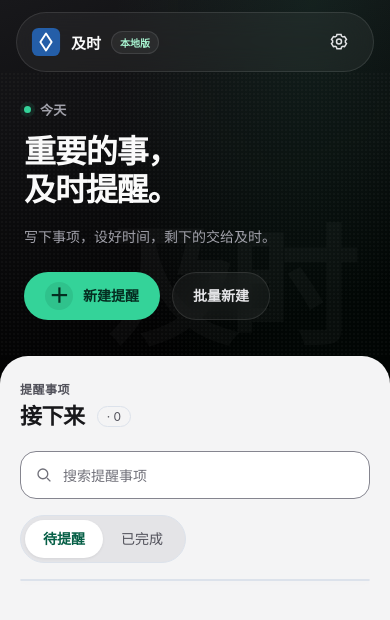
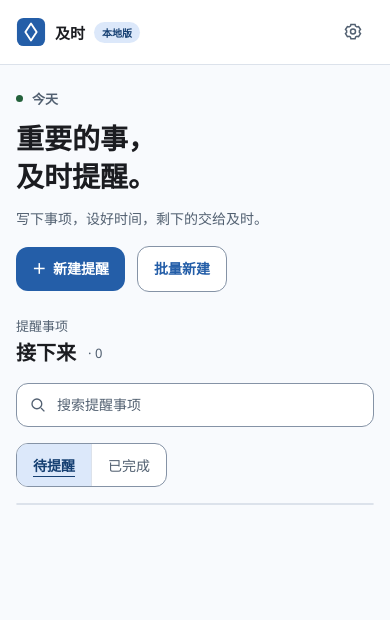
Before and after one commit to Ebenezer0921/JishiFlow, a plain HTML site: page frontend/index.html in a window 390 px wide. Drawn offline with Linux system fonts and the light colour scheme.

Commit message:
revert: restore v2.4.4 UI at user request

```diff
--- a/frontend/design-tokens.css
+++ b/frontend/design-tokens.css
@@ -33,32 +33,3 @@
   --md-focus: 2px solid var(--md-primary);
   --md-focus-offset: 3px;
 }
-
-/* Main-window theme only: popup.html retains its established tokens and geometry. */
-.emerald-theme {
-  --md-accent: #34d399;
-  --md-on-accent: #052e21;
-  --md-primary: #08744d;
-  --md-primary-container: #d1fae5;
-  --md-on-primary-container: #065f46;
-  --md-surface: #f4f4f5;
-  --md-surface-container: #ececef;
-  --md-on-surface: #18181b;
-  --md-on-surface-variant: #52525b;
-  --md-outline: #85858f;
-  --md-outline-variant: #d4d4d8;
-  --md-quiet: #71717a;
-  --md-font: "Inter", "Segoe UI", "Microsoft YaHei UI", "Microsoft YaHei", sans-serif;
-  --md-radius-surface: 24px;
-  --md-radius-control: 16px;
-  --md-radius-region: 40px;
-  --md-glass: rgba(255,255,255,.05);
-  --md-glass-border: 1px solid rgba(255,255,255,.1);
-  --md-shadow-overlay: 0 24px 80px rgb(0 0 0 / 22%);
-  --md-focus: 2px solid var(--md-primary);
-  --blue: var(--md-primary);
-  --font: var(--md-font);
-  font-family: var(--md-font);
-  background: var(--md-surface);
-  color: var(--md-on-surface);
-}
--- a/frontend/index.html
+++ b/frontend/index.html
@@ -15,7 +15,7 @@
   <link rel="stylesheet" href="dialogs.css" />
   <link rel="stylesheet" href="reminder-controls.css" />
 </head>
-<body class="emerald-theme">
+<body>
   <main class="app-shell">
     <header class="glass-nav"><div class="nav-inner"><div class="brand"><img class="brand-mark" src="assets/app-icon.svg" alt="" width="32" height="32" /><span>及时</span><span class="local-badge">本地版</span></div><button id="settingsButton" class="icon-button" aria-label="设置"><svg width="20" height="20" viewBox="0 0 24 24" fill="none" stroke="currentColor" stroke-width="1.8" aria-hidden="true" focusable="false"><path d="m9.5 3-.6 2a8 8 0 0 0-1.6.9l-2-.5L3 9l1.4 1.5a8 8 0 0 0 0 1.9L3 14l2.3 3.6 2-.5a8 8 0 0 0 1.6.9l.6 2h5l.6-2a8 8 0 0 0 1.6-.9l2 .5L21 14l-1.4-1.6a8 8 0 0 0 0-1.9L21 9l-2.3-3.6-2 .5a8 8 0 0 0-1.6-.9l-.6-2Z"/><circle cx="12" cy="11.5" r="3"/></svg></button></div></header>
     <div class="workspace">
@@ -80,8 +80,8 @@
         <div class="setting-row transfer-row"><div><strong>备份与迁移</strong><small>用通用 JSON 文件导出或导入提醒事项</small><span id="transferStatus" class="transfer-status" role="status">导入时会与本机提醒合并，不会覆盖现有事项</span></div><div class="transfer-actions"><button id="exportButton" class="setting-button">导出</button><button id="importButton" class="setting-button">导入</button><input id="importFile" class="hidden" type="file" accept=".json,application/json" /></div></div>
         <div class="setting-row"><div><strong>测试提醒</strong><small>立即在所选区域预览提醒弹窗</small></div><button id="testReminderButton" class="setting-button">测试</button></div>
         <h3 class="settings-section-title">关于软件</h3>
-        <div class="setting-row"><div><strong>当前版本</strong><small>及时提醒 Windows 桌面版</small></div><span class="version-number">2.5.0</span></div>
-        <details class="release-notes"><summary>查看更新日志</summary><div class="release-notes-content"><p><strong>2.5.0 · 2026-11-14</strong><br />主窗口采用黑色玻璃 Hero、浅锌灰提醒工作区与祖母绿强调色，统一编辑、批量和设置的视觉；提醒业务与独立卡片几何行为保持不变。</p><p><strong>2.4.4 · 2026-11-10</strong><br />固定编辑窗口的草稿和时间提示占位，避免滚轮调整时间时输入框跳动。</p><p><strong>2.4.3 · 2026-11-10</strong><br />增加保存失败提示和重复提交保护，补齐导入校验及列表 ID 转义。</p><p><strong>2.4.2 · 2026-11-10</strong><br />修正提醒卡片高度测量并切断缩放反馈循环；BUG-013 保留跟踪，待跨 DPI 验收。</p><p><strong>2.4.1 · 2026-11-09</strong><br />修复关闭置顶后提醒消失，以及过期时间无法用滚轮逐步调回未来的问题。</p><p><strong>2.4.0 · 2026-11-09</strong><br />提醒可一键全部收起并定时重现；增加收起时间和置顶设置；弹窗不抢正在输入的焦点。</p><p><strong>2.3.3 · 2026-10-29</strong><br />修正图片查看关闭按钮居中；新建提醒支持未保存草稿恢复，点击框外不再关闭。</p><p><strong>2.3.2 · 2026-10-29</strong><br />设置中新增版本与更新日志；修正 Windows 便携版缺少运行文件的问题。</p><p><strong>2.3.1 · 2026-10-29</strong><br />提醒图片支持点击放大查看。</p><p><strong>2.3.0 · 2026-10-29</strong><br />新增优先级、时间滚轮和提醒卡片间距设置。</p><p><strong>2.2.0 · 2026-10-26</strong><br />新增提醒图片附件，支持粘贴、拖入和本地备份。</p><p><strong>2.1.1 · 2026-10-26</strong><br />修复搜索结果的待办和完成排序。</p></div></details>
+        <div class="setting-row"><div><strong>当前版本</strong><small>及时提醒 Windows 桌面版</small></div><span class="version-number">2.4.4</span></div>
+        <details class="release-notes"><summary>查看更新日志</summary><div class="release-notes-content"><p><strong>2.4.4 · 2026-11-10</strong><br />固定编辑窗口的草稿和时间提示占位，避免滚轮调整时间时输入框跳动。</p><p><strong>2.4.3 · 2026-11-10</strong><br />增加保存失败提示和重复提交保护，补齐导入校验及列表 ID 转义。</p><p><strong>2.4.2 · 2026-11-10</strong><br />修正提醒卡片高度测量并切断缩放反馈循环；BUG-013 保留跟踪，待跨 DPI 验收。</p><p><strong>2.4.1 · 2026-11-09</strong><br />修复关闭置顶后提醒消失，以及过期时间无法用滚轮逐步调回未来的问题。</p><p><strong>2.4.0 · 2026-11-09</strong><br />提醒可一键全部收起并定时重现；增加收起时间和置顶设置；弹窗不抢正在输入的焦点。</p><p><strong>2.3.3 · 2026-10-29</strong><br />修正图片查看关闭按钮居中；新建提醒支持未保存草稿恢复，点击框外不再关闭。</p><p><strong>2.3.2 · 2026-10-29</strong><br />设置中新增版本与更新日志；修正 Windows 便携版缺少运行文件的问题。</p><p><strong>2.3.1 · 2026-10-29</strong><br />提醒图片支持点击放大查看。</p><p><strong>2.3.0 · 2026-10-29</strong><br />新增优先级、时间滚轮和提醒卡片间距设置。</p><p><strong>2.2.0 · 2026-10-26</strong><br />新增提醒图片附件，支持粘贴、拖入和本地备份。</p><p><strong>2.1.1 · 2026-10-26</strong><br />修复搜索结果的待办和完成排序。</p></div></details>
       </div><p class="settings-footnote">关闭窗口后仍会在系统托盘继续提醒；要完全退出，请右键托盘图标并选择“退出”。所有数据仅保存在本机。</p></div>
     </section>
   </div>
--- a/frontend/main-window.css
+++ b/frontend/main-window.css
@@ -1,110 +1,111 @@
-/* Main window: dark glass header and light reminder workspace. */
+/* Stage 1: scope presentation to the main surface, leaving overlays and popups intact. */
 .app-shell {
   min-height: 100vh;
-  padding-bottom: 0;
-  background: radial-gradient(ellipse at 80% 0, rgb(52 211 153 / 8%), transparent 45%), linear-gradient(160deg, #18181b, #000 400px);
+  padding-bottom: var(--md-space-8);
+  background: var(--md-surface);
   color: var(--md-on-surface);
   font-family: var(--md-font);
 }
-.app-shell .glass-nav { top: 0; padding: 16px 32px 0; border: 0; background: transparent; backdrop-filter: none; }
-.app-shell .nav-inner { width: min(100%, 1080px); height: 60px; padding-inline: 20px; border: var(--md-glass-border); border-radius: 999px; background: var(--md-glass); backdrop-filter: blur(20px); color: #fafafa; }
-.app-shell img.brand-mark { display: block; object-fit: contain; background: transparent; border-radius: 0; }
-.app-shell .brand { gap: 10px; }
-.app-shell .local-badge { border: var(--md-glass-border); background: var(--md-glass); color: #a7f3d0; }
-.app-shell .icon-button { display: grid; place-items: center; width: 40px; height: 40px; border-radius: 50%; color: #e4e4e7; }
-.app-shell .icon-button:hover { background: rgb(255 255 255 / 10%); }
-.app-shell .workspace { width: 100%; padding: 0; margin: 0; }
-.app-shell .hero { position: relative; isolation: isolate; min-height: 260px; max-width: 1120px; margin: auto; padding: 32px 48px 44px; gap: 24px; align-items: center; color: #fafafa; }
-.app-shell .hero::before { content: ''; position: absolute; inset: 0; z-index: -1; pointer-events: none; opacity: .06; background-image: radial-gradient(#fff .6px, transparent .8px); background-size: 4px 4px; }
-.app-shell .hero::after { content: '及时'; position: absolute; right: 42px; bottom: 2px; z-index: -1; pointer-events: none; color: rgb(255 255 255 / 3%); font-size: clamp(130px, 21vw, 230px); font-weight: 700; line-height: 1; letter-spacing: -.07em; }
-.app-shell .hero > div:first-child { animation: hero-enter .8s cubic-bezier(.16,1,.3,1) both; }
-.app-shell .eyebrow { margin-bottom: 14px; color: #a1a1aa; font-size: 13px; letter-spacing: .02em; }
-.app-shell .live-dot { background: var(--md-accent); box-shadow: 0 0 0 4px rgb(52 211 153 / 10%); }
-.app-shell h1 { font-size: clamp(32px, 3.8vw, 44px); font-weight: 650; line-height: 1.18; letter-spacing: -.035em; }
-.app-shell .lede { max-width: 460px; margin-top: 16px; color: #a1a1aa; font-size: 14px; line-height: 1.7; }
-.app-shell .hero-actions { width: auto; flex-shrink: 0; gap: 12px; }
-.app-shell .primary-button, .app-shell .batch-button { display: inline-flex; align-items: center; justify-content: center; gap: 10px; min-height: 48px; height: auto; padding: 9px 20px; border-radius: 999px; font-size: 14px; line-height: 22px; font-weight: 600; box-shadow: none; white-space: nowrap; }
-.app-shell .primary-button { border: 1px solid transparent; background: var(--md-accent); color: var(--md-on-accent); }
-.app-shell .primary-button > span { display: grid; place-items: center; width: 28px; height: 28px; border-radius: 50%; background: rgb(5 46 33 / 10%); font-size: 20px; }
-.app-shell .primary-button:hover { background: #6ee7b7; transform: scale(1.02); }
-.app-shell .batch-button { border: var(--md-glass-border); background: var(--md-glass); backdrop-filter: blur(12px); color: #e4e4e7; }
-.app-shell .batch-button:hover { background: rgb(255 255 255 / 12%); transform: none; }
-.app-shell .primary-button:active, .app-shell .batch-button:active { transform: scale(.98); }
-.app-shell .section-block { display: grid; grid-template-columns: minmax(0, 1fr); gap: 20px; align-content: start; min-height: calc(100vh - 336px); padding: 28px max(32px, calc((100% - 1024px) / 2)) 40px; border-radius: var(--md-radius-region) var(--md-radius-region) 0 0; background: var(--md-surface); }
-.app-shell .section-block > div { min-width: 0; }
-.app-shell .section-heading { display: grid; grid-template-columns: max-content max-content minmax(0, 1fr); align-content: start; align-items: center; gap: 4px 12px; padding: 0; }
+.app-shell .glass-nav {
+  background: var(--md-surface-lowest);
+  border-bottom: var(--md-border);
+  backdrop-filter: none;
+}
+.app-shell .nav-inner { max-width: 1080px; padding-inline: var(--md-space-8); height: 64px; }
+.app-shell .brand-mark { background: var(--md-primary); border-radius: var(--md-radius-small); }
+.app-shell .local-badge { background: var(--md-primary-container); color: var(--md-on-primary-container); }
+.app-shell .icon-button { color: var(--md-on-surface-variant); border-radius: var(--md-radius-control); }
+.app-shell .icon-button { display: grid; place-items: center; }
+.app-shell .icon-button:hover { background: var(--md-surface-container); }
+.app-shell .workspace { width: min(100%, 1040px); padding-inline: var(--md-space-8); }
+.app-shell .hero { padding-block: var(--md-space-8); gap: var(--md-space-6); align-items: center; }
+.app-shell .eyebrow { margin-bottom: var(--md-space-3); color: var(--md-on-surface-variant); font-size: var(--md-label); letter-spacing: 0; }
+.app-shell .live-dot { background: var(--md-success); box-shadow: none; }
+.app-shell h1 { font-size: var(--md-title-large); line-height: 1.35; letter-spacing: 0; }
+.app-shell .lede { margin-top: var(--md-space-3); color: var(--md-on-surface-variant); font-size: var(--md-body-medium); line-height: 1.6; }
+.app-shell .hero-actions { gap: var(--md-space-3); flex-shrink: 0; }
+.app-shell .primary-button, .app-shell .batch-button {
+  min-height: 44px;
+  height: auto;
+  padding: var(--md-space-3) var(--md-space-4);
+  border-radius: var(--md-radius-control);
+  font-size: var(--md-body-medium);
+  line-height: 20px;
+  box-shadow: none;
+  white-space: nowrap;
+}
+.app-shell .primary-button { background: var(--md-primary); color: var(--md-on-primary); }
+.app-shell .batch-button { background: var(--md-surface-lowest); color: var(--md-primary); border: 1px solid var(--md-outline); }
+.app-shell .primary-button:hover { background: var(--md-on-primary-container); transform: none; }
+.app-shell .batch-button:hover { background: var(--md-primary-container); transform: none; }
+.app-shell .primary-button:active, .app-shell .batch-button:active { box-shadow: inset 0 0 0 2px rgb(27 28 32 / 15%); }
+.app-shell .section-block { display: grid; grid-template-columns: minmax(0, 1fr); gap: var(--md-space-4); }
+.app-shell .section-heading { display: grid; grid-template-columns: max-content max-content minmax(0, 1fr); padding-top: 0; align-items: center; gap: var(--md-space-1) var(--md-space-3); }
 .app-shell .section-heading > div { display: contents; }
-.app-shell .section-kicker { grid-column: 1 / -1; margin: 0; color: var(--md-on-surface-variant); font-size: 12px; font-weight: 600; letter-spacing: .04em; }
-.app-shell h2 { font-size: 22px; font-weight: 650; line-height: 30px; letter-spacing: -.02em; }
-.app-shell .quiet-count { grid-column: 2; grid-row: 2; min-width: 28px; padding: 2px 9px; border: var(--md-border); border-radius: 999px; color: var(--md-on-surface-variant); font-size: 12px; }
-.app-shell .quiet-count::before { content: '· '; }
-.app-shell .list-tools { align-items: center; gap: 16px; margin-bottom: 16px; }
-.app-shell .reminder-search { width: min(480px, 100%); min-width: 180px; height: 48px; padding-inline: 14px; border: 1px solid var(--md-outline); border-radius: 16px; background: var(--md-surface-lowest); box-shadow: none; }
-.app-shell .reminder-search > span { display: grid; place-items: center; color: var(--md-quiet); }
-.app-shell .reminder-search input { min-width: 0; color: var(--md-on-surface); font-size: 14px; }
-.app-shell .reminder-search input::placeholder { color: var(--md-quiet); opacity: 1; }
-.app-shell .reminder-search:focus-within { outline: var(--md-focus); outline-offset: 3px; }
-.app-shell .reminder-search > button { width: 32px; height: 32px; flex-shrink: 0; border-radius: 50%; color: var(--md-on-surface-variant); background: var(--md-surface-container); }
-.app-shell .segmented { display: flex; flex-shrink: 0; padding: 4px; border: var(--md-border); border-radius: 999px; background: #e4e4e7; }
-.app-shell .segmented button { min-height: 38px; height: auto; padding: 7px 18px; border-radius: 999px; color: var(--md-on-surface-variant); font-size: 14px; line-height: 24px; }
-.app-shell .segmented button:hover { background: rgb(255 255 255 / 65%); }
-.app-shell .segmented button.active { background: white; color: var(--md-on-primary-container); box-shadow: 0 1px 3px rgb(0 0 0 / 7%); font-weight: 600; }
-.app-shell .reminder-panel { overflow: hidden; border: var(--md-border); border-radius: 24px; box-shadow: 0 2px 4px rgb(24 24 27 / 2%); background: var(--md-surface-lowest); }
-.app-shell .reminder-row { min-height: 84px; padding: 18px 20px; grid-template-columns: 40px minmax(0, 1fr) auto auto; gap: 12px; transition: background-color .3s ease; }
-.app-shell .reminder-row + .reminder-row { border-top: 1px solid #e4e4e7; }
-.app-shell .reminder-row:hover { background: #fafafa; }
-.app-shell .check-button { position: relative; isolation: isolate; width: 40px; height: 40px; border: 0; border-radius: 50%; background: transparent; }
-.app-shell .check-button::before { content: ''; position: absolute; inset: 8px; z-index: -1; border: 1.5px solid var(--md-outline); border-radius: 50%; }
-.app-shell .check-button:hover::before { border-color: var(--md-primary); background: var(--md-primary-container); }
-.app-shell .reminder-copy { min-width: 0; }
-.app-shell .reminder-copy strong { color: var(--md-on-surface); font-size: 16px; font-weight: 600; line-height: 24px; overflow-wrap: anywhere; }
-.app-shell .reminder-copy small { display: block; margin-top: 5px; color: var(--md-on-surface-variant); font-size: 13px; line-height: 21px; white-space: pre-wrap; overflow-wrap: anywhere; }
-.app-shell .reminder-time { max-width: 190px; border-radius: 12px; color: var(--md-on-surface-variant); font-size: 13px; line-height: 20px; white-space: normal; text-align: right; overflow-wrap: anywhere; }
-.app-shell .reminder-thumbnail { width: 48px; height: 48px; display: block; border-radius: 12px; object-fit: cover; background: var(--md-surface-container); }
-.app-shell .reminder-thumbnail-button { width: 48px; height: 48px; padding: 0; border: 0; border-radius: 12px; background: transparent; cursor: zoom-in; }
+.app-shell .section-kicker { grid-column: 1 / -1; color: var(--md-on-surface-variant); font-size: var(--md-label); margin: 0; }
+.app-shell h2 { font-size: var(--md-title-medium); line-height: 28px; letter-spacing: 0; }
+.app-shell .quiet-count { grid-column: 2; grid-row: 2; color: var(--md-on-surface-variant); font-size: var(--md-label); }
+.app-shell .quiet-count::before { content: "· "; }
+.app-shell .list-tools { gap: var(--md-space-4); margin-bottom: var(--md-space-4); }
+.app-shell .reminder-search { width: min(480px, 100%); min-width: 180px; height: 44px; padding-inline: var(--md-space-3); border: 1px solid var(--md-outline); border-radius: var(--md-radius-control); background: var(--md-surface-lowest); box-shadow: none; }
+.app-shell .reminder-search > span { color: var(--md-on-surface-variant); }
+.app-shell .reminder-search > span { display: grid; place-items: center; }
+.app-shell .reminder-search input { color: var(--md-on-surface); font-size: var(--md-body-medium); }
+.app-shell .reminder-search input::placeholder { color: var(--md-on-surface-variant); opacity: 1; }
+.app-shell .reminder-search:focus-within { outline: var(--md-focus); outline-offset: var(--md-focus-offset); }
+.app-shell .reminder-search > button { width: 32px; height: 32px; flex-shrink: 0; color: var(--md-on-surface-variant); background: var(--md-surface-container); }
+.app-shell .segmented { display: flex; flex-shrink: 0; padding: 0; border: 1px solid var(--md-outline); border-radius: var(--md-radius-control); background: var(--md-surface-lowest); }
+.app-shell .segmented button { min-height: 42px; height: auto; padding-inline: var(--md-space-4); border-radius: 0; font-size: var(--md-body-medium); color: var(--md-on-surface-variant); }
+.app-shell .segmented button:first-child { border-radius: 11px 0 0 11px; }
+.app-shell .segmented button:last-child { border-radius: 0 11px 11px 0; border-left: var(--md-border); }
+.app-shell .segmented button:hover { background: var(--md-surface-container); }
+.app-shell .segmented button.active { background: var(--md-primary-container); color: var(--md-on-primary-container); box-shadow: none; text-decoration: underline; text-underline-offset: 5px; }
+.app-shell .reminder-panel { border: var(--md-border); border-radius: var(--md-radius-surface); box-shadow: none; background: var(--md-surface-lowest); }
+.app-shell .reminder-row { min-height: 80px; padding: var(--md-space-4); grid-template-columns: 40px minmax(0, 1fr) auto auto; gap: var(--md-space-3); }
+.app-shell .reminder-row + .reminder-row { border-top: var(--md-border); }
+.app-shell .reminder-row:hover { background: var(--md-surface); }
+.app-shell .check-button { position: relative; isolation: isolate; width: 40px; height: 40px; border: 0; background: transparent; border-radius: 50%; }
+.app-shell .check-button::before { content: ""; position: absolute; inset: 8px; z-index: -1; border: 1.5px solid var(--md-outline); border-radius: 50%; }
+.app-shell .reminder-copy strong { color: var(--md-on-surface); font-size: var(--md-body-large); line-height: 24px; overflow-wrap: anywhere; }
+.app-shell .reminder-copy small, .app-shell .reminder-time { color: var(--md-on-surface-variant); font-size: var(--md-label); line-height: 20px; }
+.app-shell .reminder-thumbnail { width: 48px; height: 48px; display: block; border-radius: var(--md-radius-small); object-fit: cover; background: var(--md-surface-container); }
+.app-shell .reminder-thumbnail-button { width: 48px; height: 48px; padding: 0; border: 0; border-radius: var(--md-radius-small); background: transparent; cursor: zoom-in; }
+.app-shell .reminder-thumbnail-button:focus-visible { outline: var(--md-focus); outline-offset: var(--md-focus-offset); }
 .app-shell .is-done .check-button, .app-shell .reminder-row.completing .check-button { background: transparent; border-color: transparent; }
 .app-shell .is-done .check-button::before, .app-shell .reminder-row.completing .check-button::before { background: var(--md-success); border-color: var(--md-success); }
 .app-shell .is-done .reminder-copy strong { color: var(--md-on-surface-variant); }
-.app-shell .empty-state { min-height: 178px; padding: 32px; color: var(--md-quiet); }
-.app-shell .empty-state strong { color: var(--md-on-surface); font-size: 15px; }
-.app-shell .empty-state span { font-size: 13px; line-height: 21px; }
-.app-shell .empty-state .empty-bell { color: var(--md-primary); }
-.app-shell .search-results { top: 56px; border: var(--md-border); border-radius: 20px; box-shadow: 0 12px 32px rgb(24 24 27 / 14%); background: var(--md-surface-lowest); }
-.app-shell .search-result { padding: 12px 16px; gap: 4px 12px; }
+.app-shell .empty-state { min-height: 178px; padding: var(--md-space-8); color: var(--md-on-surface-variant); }
+.app-shell .empty-state strong { color: var(--md-on-surface); font-size: var(--md-body-medium); }
+.app-shell .empty-state span { font-size: var(--md-label); line-height: 20px; }
+.app-shell .empty-state .empty-bell { font-size: 26px; }
+.app-shell .search-results { top: 52px; border: var(--md-border); border-radius: var(--md-radius-control); box-shadow: var(--md-shadow-overlay); background: var(--md-surface-lowest); }
+.app-shell .search-result { padding: var(--md-space-3); gap: var(--md-space-1) var(--md-space-3); }
 .app-shell .search-result:hover, .app-shell .search-result.active { background: var(--md-primary-container); }
-.app-shell .search-result strong { color: var(--md-on-surface); font-size: 14px; overflow-wrap: anywhere; }
-.app-shell .search-result small, .app-shell .search-result em, .app-shell .search-empty { color: var(--md-on-surface-variant); font-size: 13px; }
-.app-shell button { transition: background-color .3s ease, color .3s ease, border-color .3s ease, transform .3s ease; }
-.app-shell button:focus-visible { outline: var(--md-focus); outline-offset: 3px; position: relative; z-index: 1; }
-.app-shell .hero button:focus-visible, .app-shell .glass-nav button:focus-visible { outline-color: var(--md-accent); }
-.app-shell .search-result:focus-visible { outline-offset: -3px; }
-.app-shell button:disabled { opacity: .55; cursor: not-allowed; transform: none; }
+.app-shell .search-result strong { color: var(--md-on-surface); font-size: var(--md-body-medium); }
+.app-shell .search-result small, .app-shell .search-result em, .app-shell .search-empty { color: var(--md-on-surface-variant); font-size: var(--md-label); }
+.app-shell button:focus-visible { outline: var(--md-focus); outline-offset: var(--md-focus-offset); position: relative; z-index: 1; }
+.app-shell .search-result:focus-visible { outline-offset: -2px; }
+@media (max-width: 820px) {
+  .app-shell .hero { align-items: flex-start; flex-direction: column; gap: var(--md-space-4); }
+  .app-shell .hero-actions { flex-wrap: wrap; }
+}
+@media (max-width: 700px) {
+  .app-shell .workspace, .app-shell .nav-inner { padding-inline: var(--md-space-4); }
+  .app-shell .hero { padding-block: var(--md-space-6); }
+  .app-shell .reminder-search { width: 100%; }
+  .app-shell .reminder-row { grid-template-columns: 40px minmax(0, 1fr) auto; }
+  .app-shell .reminder-time { grid-column: 2; justify-self: start; }
+  .app-shell .reminder-thumbnail { grid-column: 3; grid-row: 1 / span 2; align-self: center; }
+}
+@media (prefers-reduced-motion: reduce) {
+  .app-shell .reminder-row.search-highlight { animation: none; }
+}
+
+/* Asset geometry is identical in the app, tray and executable. */
+.app-shell img.brand-mark { display: block; object-fit: contain; background: transparent; border-radius: 0; }
 .app-shell .reminder-row.restoring { pointer-events: none; animation: restored-row 520ms cubic-bezier(.2,.8,.2,1) forwards; }
 .app-shell .reminder-row.restoring .check-button::before { background: transparent; border-color: var(--md-primary); }
 .app-shell .reminder-row.restoring .check-button { animation: restored-check 420ms ease both; }
-@keyframes hero-enter { from { opacity: 0; transform: translateY(20px); } to { opacity: 1; transform: translateY(0); } }
 @keyframes restored-row { 0%, 68% { opacity: 1; transform: translateX(0); } 100% { opacity: 0; transform: translateX(-22px); } }
 @keyframes restored-check { 0% { transform: scale(1); } 45% { transform: scale(.8); } 100% { transform: scale(1); } }
-@media (max-width: 900px) {
-  .app-shell .hero { gap: 24px; padding: 28px 32px 36px; }
-  .app-shell .hero-actions { flex-wrap: wrap; }
-}
-@media (max-width: 700px) {
-  .app-shell .glass-nav { padding: 12px 16px 0; }
-  .app-shell .nav-inner { padding-inline: 14px; }
-  .app-shell .hero { align-items: flex-start; flex-direction: column; padding-inline: 24px; }
-  .app-shell .section-block { padding: 24px 20px 32px; border-radius: 28px 28px 0 0; }
-  .app-shell .list-tools { flex-wrap: wrap; }
-  .app-shell .reminder-search { width: 100%; }
-  .app-shell .segmented { margin-left: 0; }
-  .app-shell .reminder-row { grid-template-columns: 40px minmax(0, 1fr) auto; padding: 16px 12px; }
-  .app-shell .reminder-time { grid-column: 2; justify-self: start; text-align: left; }
-  .app-shell .reminder-thumbnail-button { grid-column: 3; grid-row: 1 / span 2; align-self: center; }
-}
-@media (prefers-reduced-motion: reduce) {
-  .app-shell .hero > div:first-child { animation: none; }
-  .app-shell button, .app-shell .reminder-row { transition: none; }
-  .app-shell .primary-button:hover, .app-shell .primary-button:active, .app-shell .batch-button:active { transform: none; }
-  .app-shell .reminder-row.search-highlight { animation: none; }
-  .app-shell .reminder-row.restoring, .app-shell .reminder-row.restoring .check-button { animation-duration: 1ms; }
-}
+@media (prefers-reduced-motion: reduce) { .app-shell .reminder-row.restoring, .app-shell .reminder-row.restoring .check-button { animation-duration: 1ms; } }
--- a/src-tauri/tauri.conf.json
+++ b/src-tauri/tauri.conf.json
@@ -1,7 +1,7 @@
 {
   "$schema": "https://schema.tauri.app/config/2",
   "productName": "及时提醒",
-  "version": "2.5.0",
+  "version": "2.4.4",
   "identifier": "com.jishi.reminder",
   "build": {
     "frontendDist": "../frontend"
```
Also changed, not shown: frontend/dialogs.css (+4 -10 lines), 5 other files.
